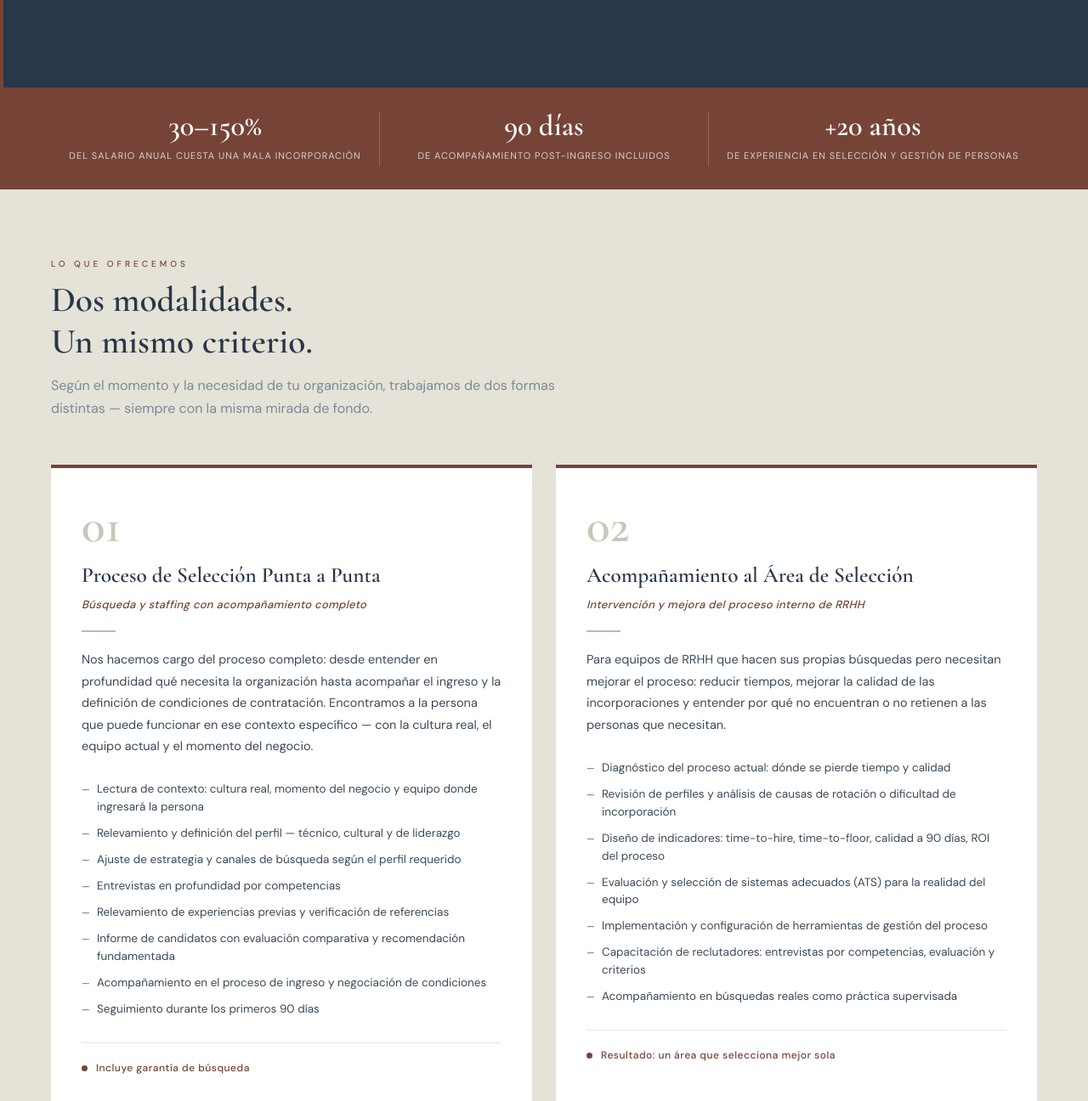
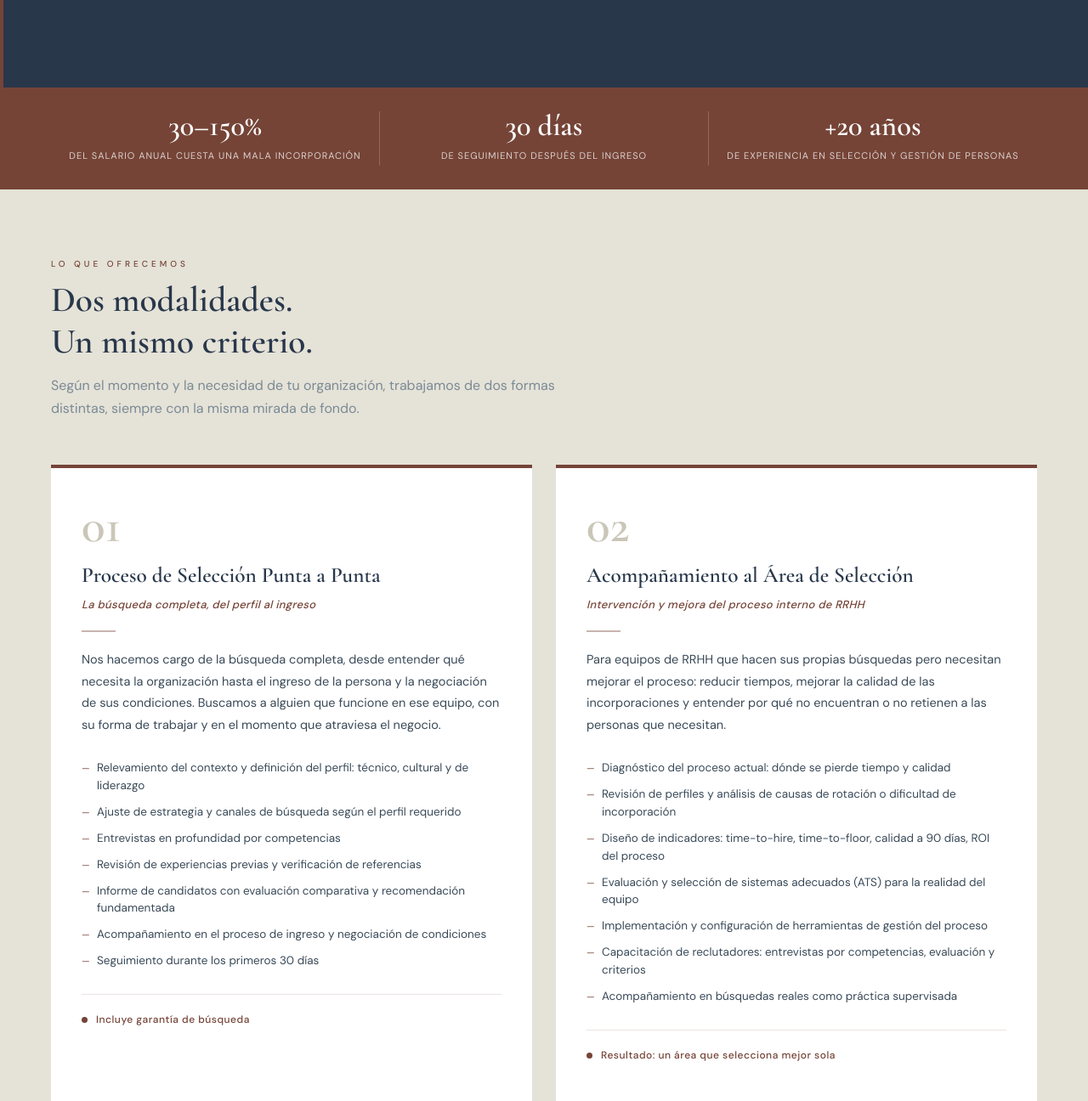
Before and after one commit to eduardo-asilian/preview-equise, a plain HTML site: page reclutamiento.html in a window 1280 px wide. Shown: the part 644-1940 px from the top of the page at 85% size. Drawn offline with nearby package versions, Linux system fonts and the light colour scheme.

Commit message:
Ajustes de redacción en reclutamiento
Seguimiento posterior al ingreso de 90 a 30 días, textos sin rayas ni
«real» como énfasis, diferenciales reescritos y títulos de los pasos
con minúscula.

Co-Authored-By: Claude Opus 5.5 <noreply@anthropic.com>

```diff
--- a/reclutamiento.html
+++ b/reclutamiento.html
@@ -256,7 +256,7 @@
 
 <div class="stat-strip">
   <div class="stat-item"><span class="stat-num">30–150%</span><span class="stat-label">del salario anual cuesta una mala incorporación</span></div>
-  <div class="stat-item"><span class="stat-num">90 días</span><span class="stat-label">de acompañamiento post-ingreso incluidos</span></div>
+  <div class="stat-item"><span class="stat-num">30 días</span><span class="stat-label">de seguimiento después del ingreso</span></div>
   <div class="stat-item"><span class="stat-num">+20 años</span><span class="stat-label">de experiencia en selección y gestión de personas</span></div>
 </div>
 
@@ -264,24 +264,23 @@
   <div class="section-header">
     <div class="sec-label">Lo que ofrecemos</div>
     <h2 class="sec-title">Dos modalidades.<br>Un mismo criterio.</h2>
-    <p class="sec-intro">Según el momento y la necesidad de tu organización, trabajamos de dos formas distintas — siempre con la misma mirada de fondo.</p>
+    <p class="sec-intro">Según el momento y la necesidad de tu organización, trabajamos de dos formas distintas, siempre con la misma mirada de fondo.</p>
   </div>
   <div class="products-grid">
     <div class="product-card">
       <div class="product-num">01</div>
       <h3 class="product-title">Proceso de Selección Punta a Punta</h3>
-      <div class="product-subtitle">Búsqueda y staffing con acompañamiento completo</div>
+      <div class="product-subtitle">La búsqueda completa, del perfil al ingreso</div>
       <div class="product-divider"></div>
-      <p class="product-body">Nos hacemos cargo del proceso completo: desde entender en profundidad qué necesita la organización hasta acompañar el ingreso y la definición de condiciones de contratación. Encontramos a la persona que puede funcionar en ese contexto específico — con la cultura real, el equipo actual y el momento del negocio.</p>
+      <p class="product-body">Nos hacemos cargo de la búsqueda completa, desde entender qué necesita la organización hasta el ingreso de la persona y la negociación de sus condiciones. Buscamos a alguien que funcione en ese equipo, con su forma de trabajar y en el momento que atraviesa el negocio.</p>
       <ul class="feature-list">
-        <li>Lectura de contexto: cultura real, momento del negocio y equipo donde ingresará la persona</li>
-        <li>Relevamiento y definición del perfil — técnico, cultural y de liderazgo</li>
+        <li>Relevamiento del contexto y definición del perfil: técnico, cultural y de liderazgo</li>
         <li>Ajuste de estrategia y canales de búsqueda según el perfil requerido</li>
         <li>Entrevistas en profundidad por competencias</li>
-        <li>Relevamiento de experiencias previas y verificación de referencias</li>
+        <li>Revisión de experiencias previas y verificación de referencias</li>
         <li>Informe de candidatos con evaluación comparativa y recomendación fundamentada</li>
         <li>Acompañamiento en el proceso de ingreso y negociación de condiciones</li>
-        <li>Seguimiento durante los primeros 90 días</li>
+        <li>Seguimiento durante los primeros 30 días</li>
       </ul>
       <div class="product-badge"><div class="badge-dot"></div>Incluye garantía de búsqueda</div>
     </div>
@@ -335,13 +334,13 @@
   <div class="section-header">
     <div class="sec-label light">Cómo trabajamos</div>
     <h2 class="sec-title light">El proceso detrás de cada búsqueda.</h2>
-    <p class="sec-intro light">Antes de buscar a nadie, entendemos qué necesita realmente la organización. Ese es el paso que la mayoría saltea — y el que más impacta en el resultado.</p>
+    <p class="sec-intro light">Antes de buscar a nadie, entendemos qué necesita la organización. La mayoría saltea ese paso, y es el que más impacta en el resultado.</p>
   </div>
   <div class="steps-grid">
-    <div class="step"><div class="step-num">01</div><div class="step-title">Lectura de Contexto</div><div class="step-body">Entendemos la cultura real, el momento del negocio, el equipo y el liderazgo con el que va a trabajar la persona.</div></div>
-    <div class="step"><div class="step-num">02</div><div class="step-title">Definición del Perfil</div><div class="step-body">Co-construimos el perfil con el cliente: no solo competencias técnicas, sino lo que realmente se necesita para que funcione en ese contexto específico.</div></div>
-    <div class="step"><div class="step-num">03</div><div class="step-title">Búsqueda y Evaluación</div><div class="step-body">Ajustamos la estrategia y los canales según el perfil. Entrevistas en profundidad por competencias, verificación de referencias y análisis comparativo.</div></div>
-    <div class="step"><div class="step-num">04</div><div class="step-title">Acompañamiento al Ingreso</div><div class="step-body">Acompañamos la decisión final, la negociación de condiciones y el proceso de ingreso. Hacemos seguimiento durante los primeros 90 días.</div></div>
+    <div class="step"><div class="step-num">01</div><div class="step-title">Lectura de contexto</div><div class="step-body">Conocemos cómo trabaja el equipo, el liderazgo con el que va a trabajar la persona y el momento del negocio.</div></div>
+    <div class="step"><div class="step-num">02</div><div class="step-title">Definición del perfil</div><div class="step-body">Definimos el perfil junto con el cliente: las competencias técnicas y lo que hace falta para que la persona funcione en ese equipo.</div></div>
+    <div class="step"><div class="step-num">03</div><div class="step-title">Búsqueda y evaluación</div><div class="step-body">Ajustamos la estrategia y los canales según el perfil. Entrevistas en profundidad por competencias, verificación de referencias y análisis comparativo.</div></div>
+    <div class="step"><div class="step-num">04</div><div class="step-title">Ingreso y seguimiento</div><div class="step-body">Acompañamos la decisión final, la negociación de condiciones y el proceso de ingreso. Hacemos seguimiento durante los primeros 30 días.</div></div>
   </div>
 </section>
 
@@ -351,7 +350,7 @@
     <div>
       <div class="guarantee-title">Garantía de búsqueda</div>
       <div class="guarantee-body">Las búsquedas punta a punta incluyen garantía. Si la persona incorporada deja la posición dentro del período acordado, repetimos la búsqueda sin costo de honorarios. El período depende del tipo de perfil y queda fijado en la propuesta, junto con las condiciones en que aplica. La garantía existe porque confiamos en nuestro criterio y nos hacemos cargo del resultado.</div>
-      <div class="guarantee-body">La garantía es independiente de los 90 días de acompañamiento. En esos 90 días seguimos la adaptación de la persona y del equipo; la garantía cubre la reposición si la incorporación no funciona.</div>
+      <div class="guarantee-body">La garantía es independiente de los 30 días de seguimiento. En esos 30 días seguimos de cerca la adaptación de la persona y del equipo; la garantía cubre la reposición si la persona deja la posición dentro del período acordado.</div>
     </div>
   </div>
 </section>
@@ -363,10 +362,10 @@
   </div>
   <div class="diff-grid">
     <div class="diff-item"><div class="diff-icon">◎</div><div class="diff-title">Mirada generalista de RRHH</div><div class="diff-body">Venimos de liderar equipos, construir cultura y diseñar procesos de RRHH. Eso nos permite ver en cada búsqueda lo que un proceso de selección estándar no alcanza a ver.</div></div>
-    <div class="diff-item"><div class="diff-icon">◎</div><div class="diff-title">Visión de negocio integrada</div><div class="diff-body">Evaluamos a las personas en función del contexto real del negocio — no de un perfil de puesto genérico. La incorporación tiene que funcionar ahora y en los próximos meses.</div></div>
-    <div class="diff-item"><div class="diff-icon">◎</div><div class="diff-title">Sin plantillas genéricas</div><div class="diff-body">Cada búsqueda parte de un diagnóstico real. Ajustamos la estrategia, los medios y los criterios de evaluación a la realidad de cada organización.</div></div>
-    <div class="diff-item"><div class="diff-icon">◎</div><div class="diff-title">Criterio técnico sólido</div><div class="diff-body">Más de 20 años de experiencia directa en selección, en distintos sectores, tamaños y contextos. No aprendemos en tu búsqueda.</div></div>
-    <div class="diff-item"><div class="diff-icon">◎</div><div class="diff-title">Acompañamiento real</div><div class="diff-body">Estamos en todo el proceso: desde la definición del perfil hasta los 90 días post-ingreso. El resultado importa más que cerrar la búsqueda.</div></div>
+    <div class="diff-item"><div class="diff-icon">◎</div><div class="diff-title">Visión de negocio integrada</div><div class="diff-body">Evaluamos a cada persona en función del negocio del cliente y del puesto tal como se ejerce ahí. La incorporación tiene que funcionar ahora y en los próximos meses.</div></div>
+    <div class="diff-item"><div class="diff-icon">◎</div><div class="diff-title">Sin plantillas genéricas</div><div class="diff-body">Cada búsqueda parte de un diagnóstico de la organización. Ajustamos la estrategia, los medios y los criterios de evaluación a cada caso.</div></div>
+    <div class="diff-item"><div class="diff-icon">◎</div><div class="diff-title">Experiencia en selección</div><div class="diff-body">Más de 20 años en selección y gestión de personas, en distintos sectores, tamaños y contextos. No aprendemos en tu búsqueda.</div></div>
+    <div class="diff-item"><div class="diff-icon">◎</div><div class="diff-title">Seguimiento después del ingreso</div><div class="diff-body">Estamos en todo el proceso, desde la definición del perfil hasta los primeros 30 días después del ingreso. Nos importa que la incorporación funcione, no solo cerrar la búsqueda.</div></div>
   </div>
 </section>
 
```
